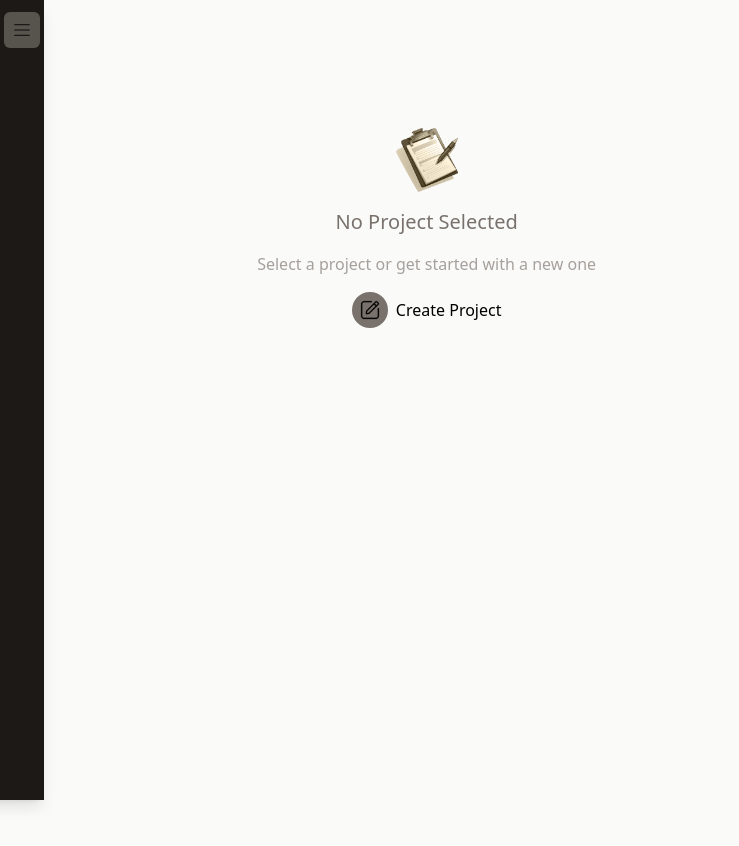
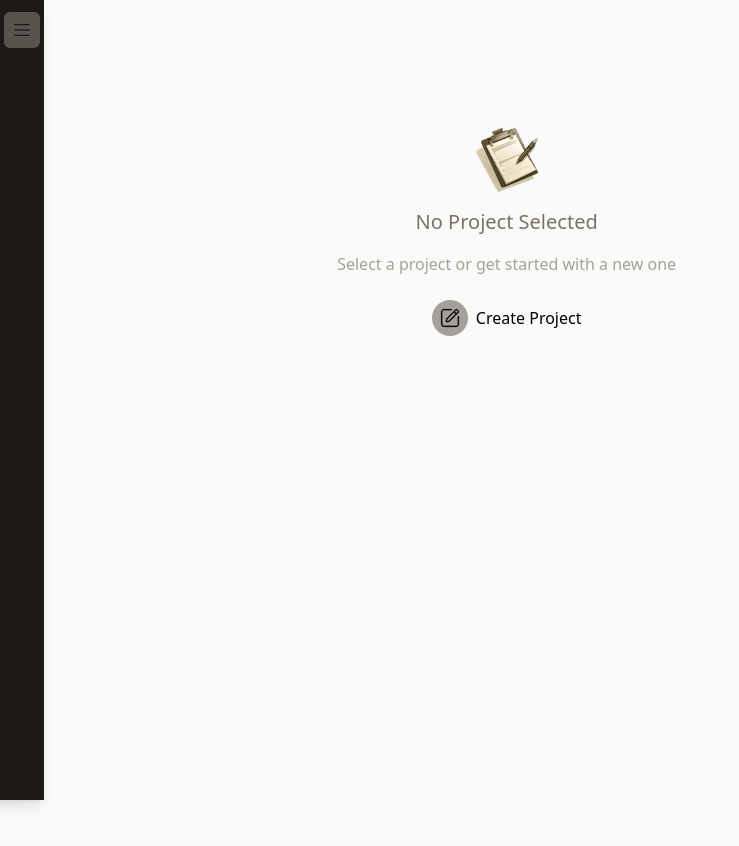
Before and after one commit to devpool007/projectManagementApp, a React (Vite) app: page / in a window 1280 px wide. Shown: the top 846 px of the page, without its empty margins (0-739 px from the left). Built offline with nearby package versions, Linux system fonts and the light colour scheme.

Commit message:
enhanced RoundButton component

```diff
--- a/src/App.jsx
+++ b/src/App.jsx
@@ -5,16 +5,40 @@
 
 function App() {
   const [isSidebarOpen, setIsSidebarOpen] = useState(false);
+  const [projectsState, setProjectsState] = useState({
+    selectedProjectId : undefined,
+    projects: []
+  });
 
   function handleToggle() {
     setIsSidebarOpen(!isSidebarOpen);
   }
+
+  function handleStartAddProject(){
+     setProjectsState( prevState =>{
+     return{
+      ...prevState,
+      selectedProjectId:null
+     };
+  });
+  }
+
+  let content;
+
+  if (projectsState.selectedProjectId === null){
+    content = <NewProject isSidebarOpen={isSidebarOpen}/>
+
+  }
+  else if (projectsState.selectedProjectId === undefined){
+    content = <NoProjectSelected isSidebarOpen={isSidebarOpen} onStartAddProject={handleStartAddProject}/>
+  }
+
   // <ProjectsSidebar isOpen={isSidebarOpen} handleToggle={handleToggle}/>
 {/* <NewProject isSidebarOpen = {isSidebarOpen}/> */}
   return (
     <main className="h-screen my-8 flex gap-8">
-   <ProjectsSidebar isOpen={isSidebarOpen} handleToggle={handleToggle}/>
-   <NoProjectSelected/>
+   <ProjectsSidebar onStartAddProject={handleStartAddProject} isOpen={isSidebarOpen} handleToggle={handleToggle}/>
+   {content}
     </main>
   );
 }
--- a/src/components/NoProjectSelected.jsx
+++ b/src/components/NoProjectSelected.jsx
@@ -1,9 +1,17 @@
 import noProjectImage from "../assets/no-projects.png";
-import createProjectImg from "../assets/create.png"
+import createProjectImg from "../assets/create.png";
 import RoundButton from "./RoundButton";
-export default function NoProjectSelected() {
+
+export default function NoProjectSelected({
+  isSidebarOpen,
+  onStartAddProject,
+}) {
+  const divClassName = `${
+    isSidebarOpen ? "translate-x-90" : "translate-x-20"
+  } transition-transform duration-300 ease-in-out mt-24 items-center text-center w-2/3`;
+
   return (
-    <div className="mt-24 items-center text-center w-2/3">
+    <div className={divClassName}>
       <img
         src={noProjectImage}
         alt="An empty task list"
@@ -16,7 +24,11 @@
         Select a project or get started with a new one
       </p>
       <div className="mt-4 flex justify-center">
-        <RoundButton image={createProjectImg} text="Create Project" />
+        <RoundButton
+          onClick={onStartAddProject}
+          image={createProjectImg}
+          text="Create Project"
+        />
       </div>
     </div>
   );
--- a/src/components/ProjectsSidebar.jsx
+++ b/src/components/ProjectsSidebar.jsx
@@ -1,7 +1,7 @@
 import addProjectImg from "../assets/plus.png"
 import RoundButton from "./RoundButton";
 
-export default function ProjectsSidebar({isOpen, handleToggle}) {
+export default function ProjectsSidebar({isOpen, handleToggle, onStartAddProject}) {
 
   //className="w-1/3 px-8 py-16 bg-stone-900 text-stone-50 md:w-75 rounded-r-2xl"
   return (
@@ -28,7 +28,7 @@
         Your Projects
       </h2>
       <div className="px-5">
-      <RoundButton image={addProjectImg} text="Add Project"/>
+      <RoundButton onClick={onStartAddProject} image={addProjectImg} text="Add Project"/>
       </div>
       <ul></ul>
     </aside>
--- a/src/components/RoundButton.jsx
+++ b/src/components/RoundButton.jsx
@@ -1,10 +1,10 @@
 export default function RoundButton({ image, text, ...props }) {
   return (
-    <span className="flex items-center space-x-2 mb-4">
-      <button {...props} className="p-2 text-base rounded-full bg-stone-500 hover:bg-stone-400">
-        <img src={image} alt={text} className="w-4 h-4 md:w-5 md:h-5" />
-      </button>
-      <p>{text}</p>
-    </span>
+    <button {...props} className="flex items-center space-x-2 mb-4 hover:bg-stone-600 rounded-xl p-2 group">
+      <span className="relative flex p-2 text-base rounded-full bg-stone-400">
+        <img src={image} alt={text} className="size-5"/>
+      </span>
+      <p className="group-hover:text-stone-100" >{text}</p>
+    </button>
   );
 }
```
Also changed, not shown: src/components/NewProject.jsx (+17 -5 lines).
